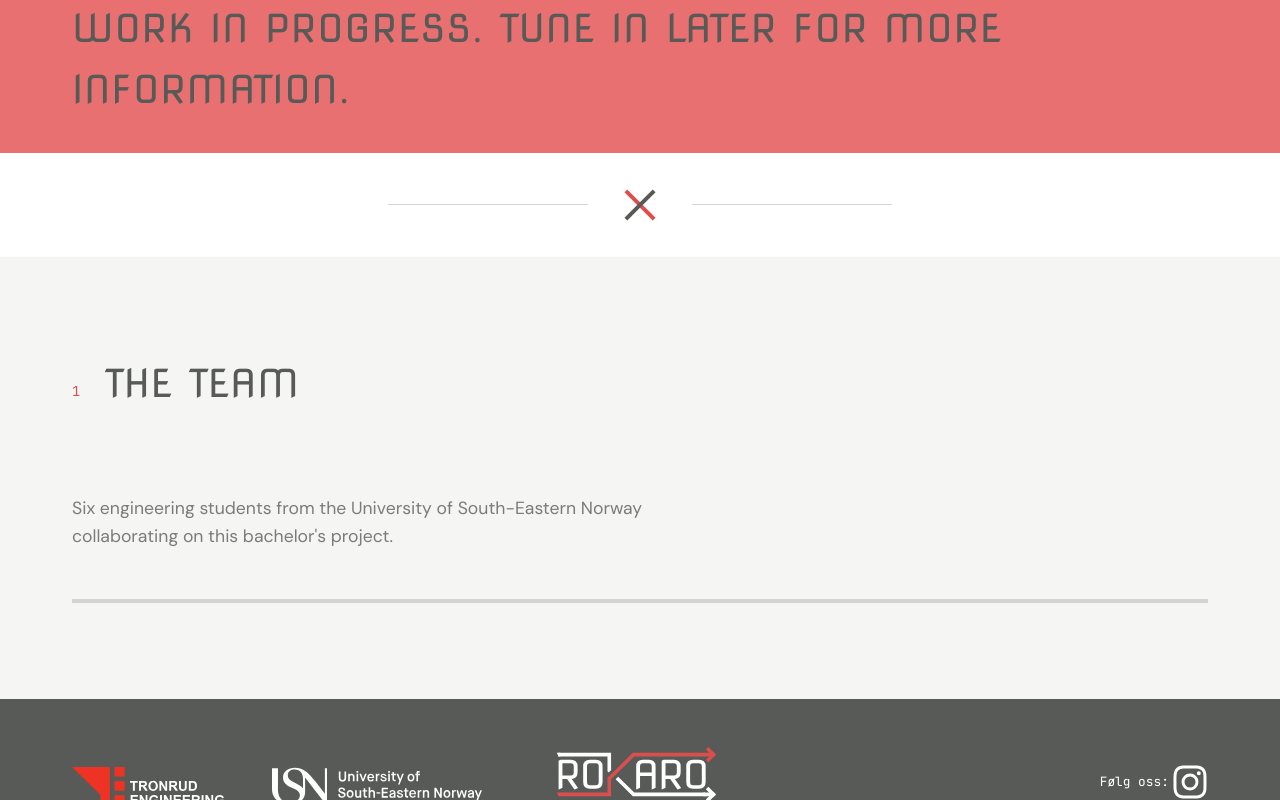
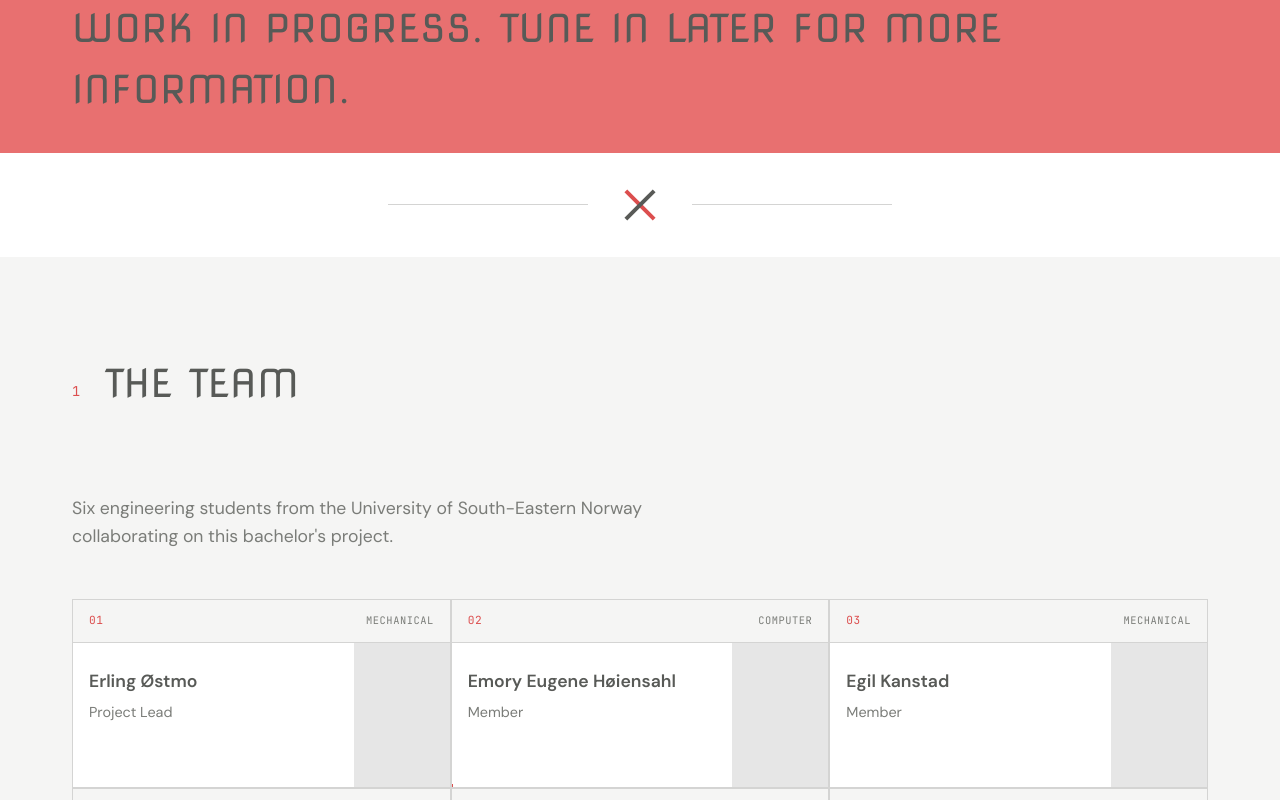
Before and after one commit to RokaroUSN/frontpage, a Vue app: page / in a window 1280 px wide. Shown: the part 2000-2800 px from the top of the page. Built offline with nearby package versions, Linux system fonts and the light colour scheme.

Commit message:
add img placeholder

```diff
--- a/src/App.vue
+++ b/src/App.vue
@@ -2,6 +2,7 @@
 import {ref, onMounted, computed} from 'vue'
 import DomainSimulationSection from "./components/DomainSimulationSection.vue";
 import Footer from "./components/Footer.vue";
+import MemberCard from "./components/MemberCard.vue";
 
 export interface TeamMember {
   name: string
@@ -356,13 +357,11 @@ onMounted(() => {
           collaborating on this bachelor's project.
         </p>
         <div class="team-grid">
-          <div
+          <MemberCard
             v-for="member in teamMembers"
             :key="member.id"
-            class="team-card"
-          >
-
-          </div>
+            :member="member"
+          />
         </div>
       </div>
     </section>
@@ -1044,50 +1043,9 @@ onMounted(() => {
     grid-template-columns: repeat(3, 1fr);
   }
 
-  &-card {
-    background: var(--color-white);
-    border: 1px solid var(--color-border);
-    padding: 0;
-    position: relative;
-    overflow: hidden;
-    transition: border-color 0.3s ease;
 
-    &:hover {
-      border-color: var(--color-primary);
-
-      .card-decoration {
-        background-position: 0 0;
-      }
-    }
-  }
 }
 
-.card {
-  &-header {
-    display: flex;
-    justify-content: space-between;
-    align-items: center;
-    padding: 0.75rem 1rem;
-    border-bottom: 1px solid var(--color-border);
-    background: var(--color-bg-light);
-  }
-
-  &-body {
-    padding: 1.5rem 1rem;
-  }
-
-  &-decoration {
-    position: absolute;
-    bottom: 0;
-    left: 0;
-    width: 100%;
-    height: 3px;
-    background: linear-gradient(90deg, var(--color-primary) 0%, var(--color-primary) 50%, transparent 50%);
-    background-size: 200% 100%;
-    background-position: 100% 0;
-    transition: background-position 0.3s ease;
-  }
-}
 
 
 // ===== RESPONSIVE =====
--- a/src/components/MemberCard.vue
+++ b/src/components/MemberCard.vue
@@ -8,19 +8,77 @@ const props = defineProps<{
 </script>
 
 <template>
+  <div class="member-card">
     <div class="card-header">
       <span class="member-id mono">{{ member.id }}</span>
       <span class="member-discipline mono">{{ member.discipline }}</span>
     </div>
     <div class="card-body">
+      <div class="text-col">
         <h3 class="member-name">{{ member.name }}</h3>
         <span class="member-role">{{ member.role }}</span>
       </div>
+      <div class="member-img"></div>
+    </div>
     <div class="card-decoration"></div>
+  </div>
 </template>
 
 <style scoped lang="scss">
+.member-card {
+  background: var(--color-white);
+  border: 1px solid var(--color-border);
+  padding: 0;
+  position: relative;
+  overflow: hidden;
+  transition: border-color 0.3s ease;
 
+  &:hover {
+    border-color: var(--color-primary);
+
+    .card-decoration {
+      background-position: 0 0;
+    }
+  }
+}
+
+.card {
+  &-header {
+    display: flex;
+    justify-content: space-between;
+    align-items: center;
+    padding: 0.75rem 1rem;
+    border-bottom: 1px solid var(--color-border);
+    background: var(--color-bg-light);
+  }
+
+  &-body {
+    display: flex;
+    flex-direction: row;
+    justify-content: space-between;
+
+    .text-col {
+      padding: 1.5rem 1rem;
+    }
+    .member-img {
+      width: 6rem;
+      min-height: 9rem;
+      background-color: rgba(163, 163, 163, 0.27);
+    }
+  }
+
+  &-decoration {
+    position: absolute;
+    bottom: 0;
+    left: 0;
+    width: 100%;
+    height: 3px;
+    background: linear-gradient(90deg, var(--color-primary) 0%, var(--color-primary) 50%, transparent 50%);
+    background-size: 200% 100%;
+    background-position: 100% 0;
+    transition: background-position 0.3s ease;
+  }
+}
 
 .member {
   &-id {
```
Lines whose indentation alone changed are shown as unchanged.
